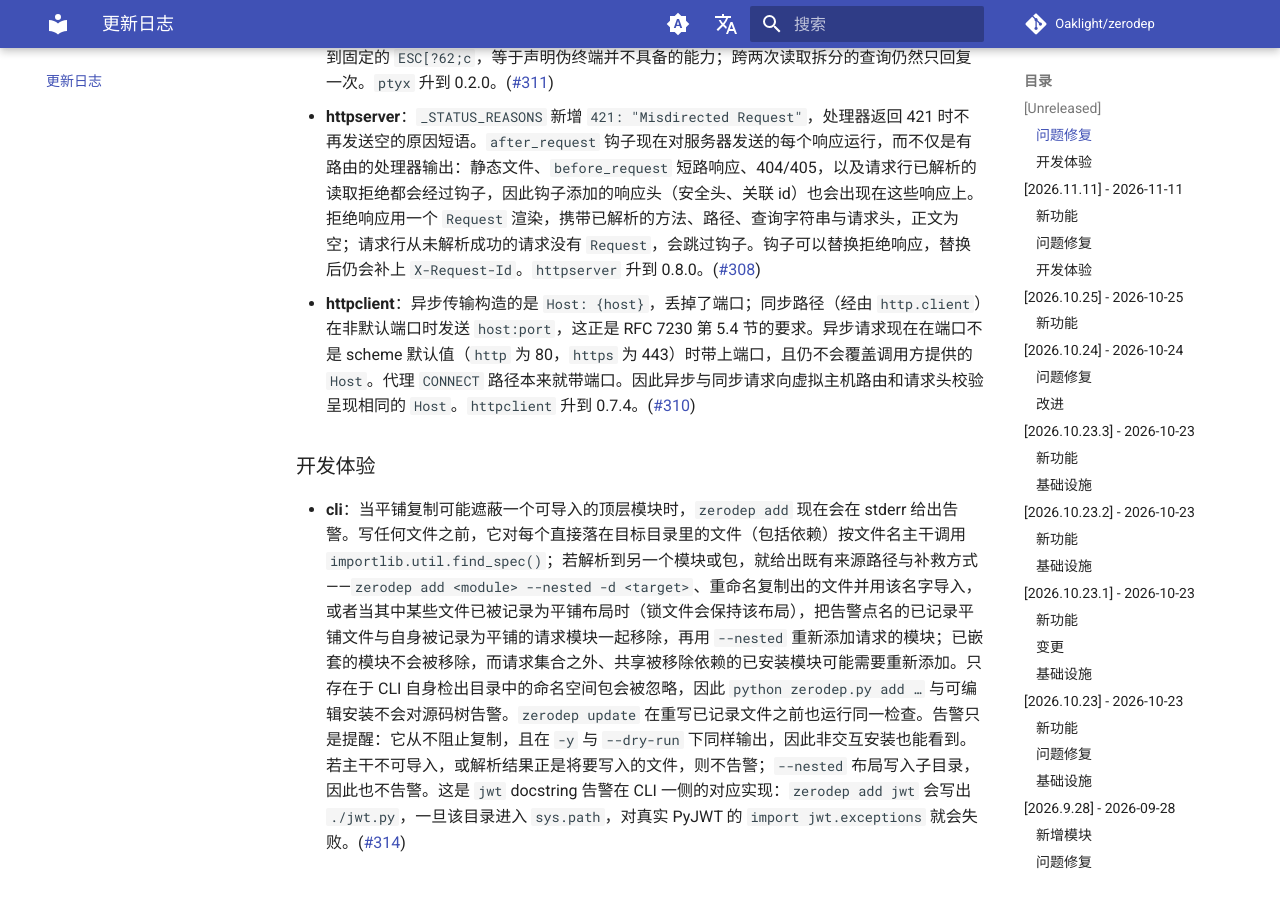
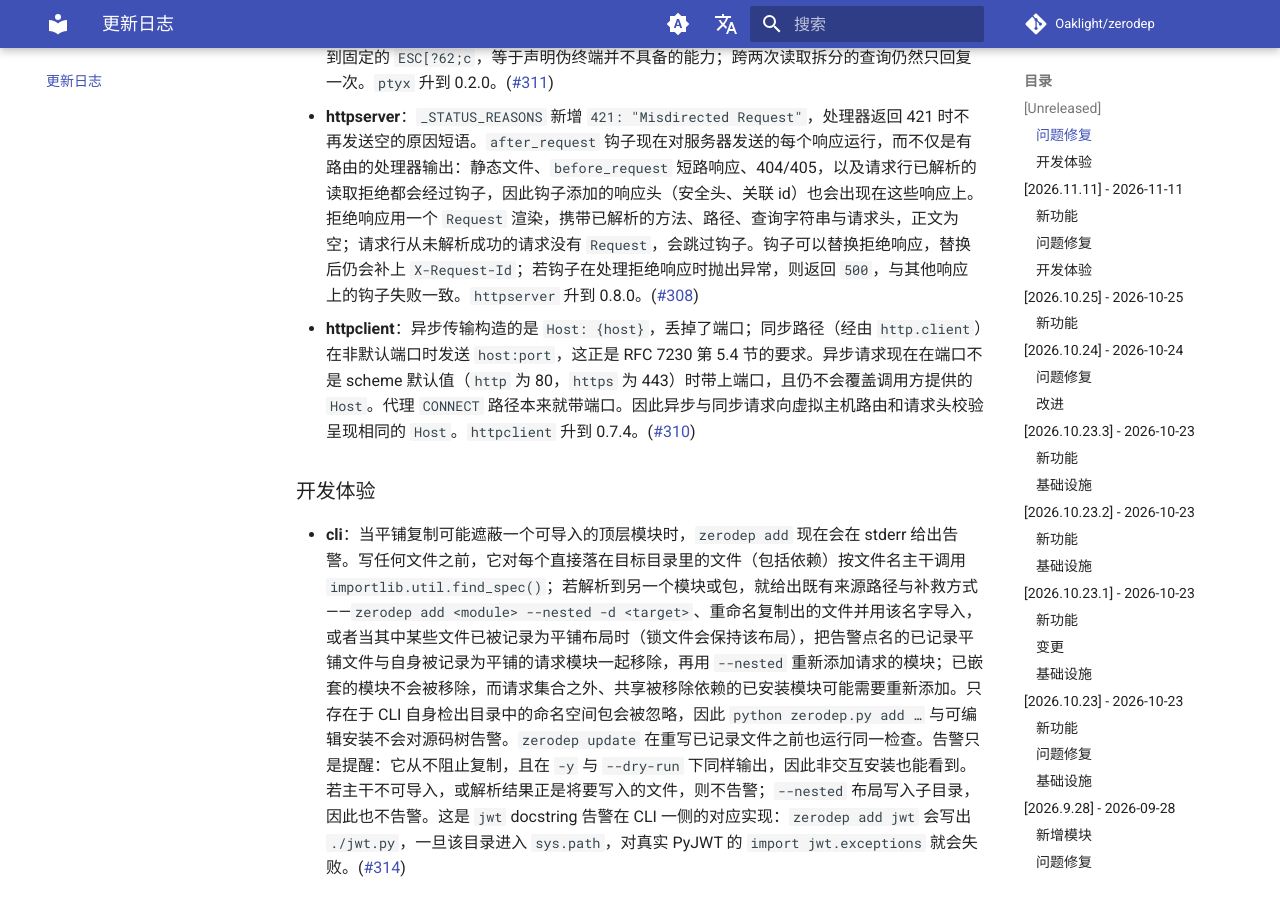
Before and after one commit to Oaklight/zerodep, an MkDocs documentation site: the page built from docs/changelog.md, in a window 1280 px wide and 900 px high, scrolled down 592 px. Built offline with MkDocs 1.6.1 and Material for MkDocs 9.7.7, drawn with Linux system fonts in a browser that asks for light colours; comment, search, counter and statistics services are not loaded.

Commit message:
docs(httpserver)：记录拒绝响应上的钩子失败返回 500（#308）

```diff
--- a/docs/changelog.md
+++ b/docs/changelog.md
@@ -9,7 +9,7 @@
 ### 问题修复
 
 - **ptyx**：当子进程的输出快于消费方时，ConPTY 读取线程不再丢失数据。此前分块从事件循环里用 `put_nowait` 送入 32 槽的有界队列，队列满时会在回调中抛出 `QueueFull`，该分块被丢弃；现在读取线程通过 `run_coroutine_threadsafe` 阻塞在 `put` 上，并在 0.5 秒的等待中复用同一个 future，因此超时不会把同一分块重复入队，关闭时仍能停止等待。子进程仍在运行时 `PeekNamedPipe`/`ReadFile` 失败会被记录并唤醒阻塞的 `read()`，由它抛出新增的 `PtyReadError`（已加入 `__all__`），而不是像子进程退出那样返回 `b""`；子进程退出后或清理阶段的失败仍属正常流结束，退出前的零字节读取会重试而不是结束流。POSIX 终端查询应答现在只对 `CSI 6n`（光标位置）回复 `ESC[1;1R`：DA1/DA2（`CSI c`、`CSI > c`）此前会收到固定的 `ESC[?62;c`，等于声明伪终端并不具备的能力；跨两次读取拆分的查询仍然只回复一次。`ptyx` 升到 0.2.0。([#311](https://github.com/Oaklight/zerodep/issues/311))
-- **httpserver**：`_STATUS_REASONS` 新增 `421: "Misdirected Request"`，处理器返回 421 时不再发送空的原因短语。`after_request` 钩子现在对服务器发送的每个响应运行，而不仅是有路由的处理器输出：静态文件、`before_request` 短路响应、404/405，以及请求行已解析的读取拒绝都会经过钩子，因此钩子添加的响应头（安全头、关联 id）也会出现在这些响应上。拒绝响应用一个 `Request` 渲染，携带已解析的方法、路径、查询字符串与请求头，正文为空；请求行从未解析成功的请求没有 `Request`，会跳过钩子。钩子可以替换拒绝响应，替换后仍会补上 `X-Request-Id`。`httpserver` 升到 0.8.0。([#308](https://github.com/Oaklight/zerodep/issues/308))
+- **httpserver**：`_STATUS_REASONS` 新增 `421: "Misdirected Request"`，处理器返回 421 时不再发送空的原因短语。`after_request` 钩子现在对服务器发送的每个响应运行，而不仅是有路由的处理器输出：静态文件、`before_request` 短路响应、404/405，以及请求行已解析的读取拒绝都会经过钩子，因此钩子添加的响应头（安全头、关联 id）也会出现在这些响应上。拒绝响应用一个 `Request` 渲染，携带已解析的方法、路径、查询字符串与请求头，正文为空；请求行从未解析成功的请求没有 `Request`，会跳过钩子。钩子可以替换拒绝响应，替换后仍会补上 `X-Request-Id`；若钩子在处理拒绝响应时抛出异常，则返回 `500`，与其他响应上的钩子失败一致。`httpserver` 升到 0.8.0。([#308](https://github.com/Oaklight/zerodep/issues/308))
 - **httpclient**：异步传输构造的是 `Host: {host}`，丢掉了端口；同步路径（经由 `http.client`）在非默认端口时发送 `host:port`，这正是 RFC 7230 第 5.4 节的要求。异步请求现在在端口不是 scheme 默认值（`http` 为 80，`https` 为 443）时带上端口，且仍不会覆盖调用方提供的 `Host`。代理 `CONNECT` 路径本来就带端口。因此异步与同步请求向虚拟主机路由和请求头校验呈现相同的 `Host`。`httpclient` 升到 0.7.4。([#310](https://github.com/Oaklight/zerodep/issues/310))
 
 ### 开发体验
```
